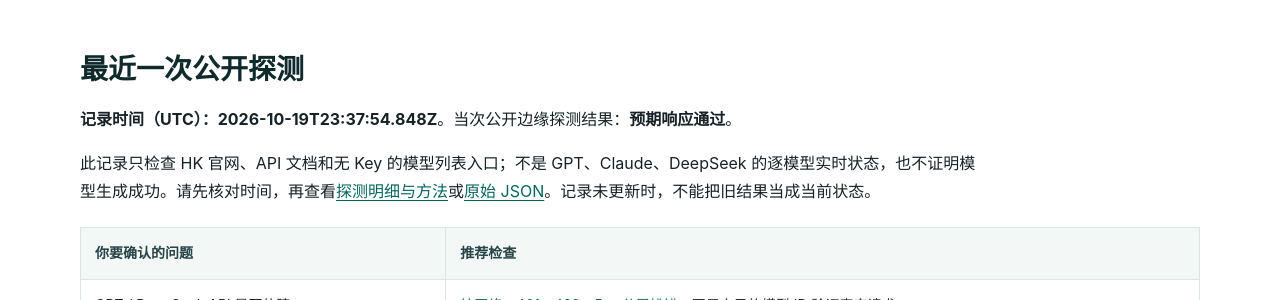
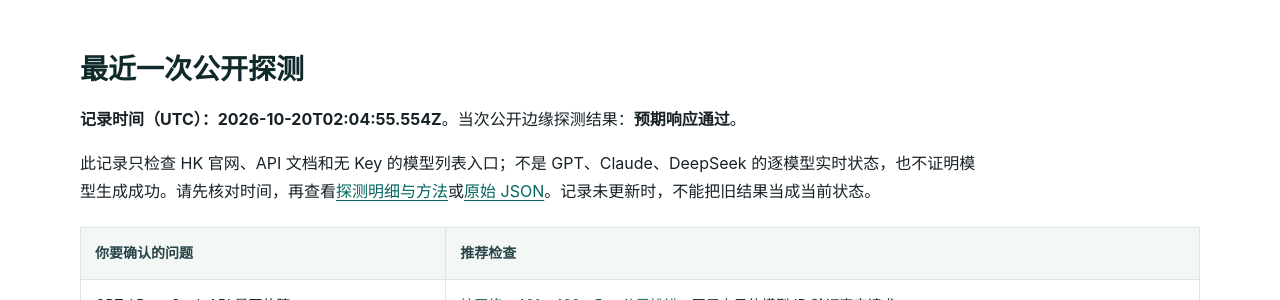
Before and after one commit to KKWANG4444/api-status, a Jekyll site: the page built from index.md, in a window 1280 px wide and 900 px high, scrolled down 364 px. Shown: the part 151-451 px from the top of the window. Built offline with Jekyll 4.4.1, drawn with Linux system fonts in a browser that asks for light colours.

Commit message:
chore: update public edge status

```diff
--- a/_data/status.json
+++ b/_data/status.json
@@ -1,7 +1,7 @@
 {
   "status": "operational",
-  "checked_at": "2026-10-19T23:37:54.848Z",
-  "duration_ms": 548,
+  "checked_at": "2026-10-20T02:04:55.554Z",
+  "duration_ms": 641,
   "overall": true,
   "components": [
     {
@@ -10,7 +10,7 @@
       "url": "https://www.aifast.hk/",
       "ok": true,
       "status": 200,
-      "elapsed_ms": 483,
+      "elapsed_ms": 551,
       "content_type": "text/html; charset=utf-8",
       "detail": "Expected public edge response"
     },
@@ -20,7 +20,7 @@
       "url": "https://api.aifast.hk/",
       "ok": true,
       "status": 200,
-      "elapsed_ms": 169,
+      "elapsed_ms": 452,
       "content_type": "text/html",
       "detail": "Expected public edge response"
     },
@@ -30,7 +30,7 @@
       "url": "https://www.aifast.hk/v1/models",
       "ok": true,
       "status": 401,
-      "elapsed_ms": 493,
+      "elapsed_ms": 586,
       "content_type": "application/json; charset=utf-8",
       "detail": "Expected public edge response"
     }
--- a/data/status.json
+++ b/data/status.json
@@ -1,7 +1,7 @@
 {
   "status": "operational",
-  "checked_at": "2026-10-19T23:37:54.848Z",
-  "duration_ms": 548,
+  "checked_at": "2026-10-20T02:04:55.554Z",
+  "duration_ms": 641,
   "overall": true,
   "components": [
     {
@@ -10,7 +10,7 @@
       "url": "https://www.aifast.hk/",
       "ok": true,
       "status": 200,
-      "elapsed_ms": 483,
+      "elapsed_ms": 551,
       "content_type": "text/html; charset=utf-8",
       "detail": "Expected public edge response"
     },
@@ -20,7 +20,7 @@
       "url": "https://api.aifast.hk/",
       "ok": true,
       "status": 200,
-      "elapsed_ms": 169,
+      "elapsed_ms": 452,
       "content_type": "text/html",
       "detail": "Expected public edge response"
     },
@@ -30,7 +30,7 @@
       "url": "https://www.aifast.hk/v1/models",
       "ok": true,
       "status": 401,
-      "elapsed_ms": 493,
+      "elapsed_ms": 586,
       "content_type": "application/json; charset=utf-8",
       "detail": "Expected public edge response"
     }
```
